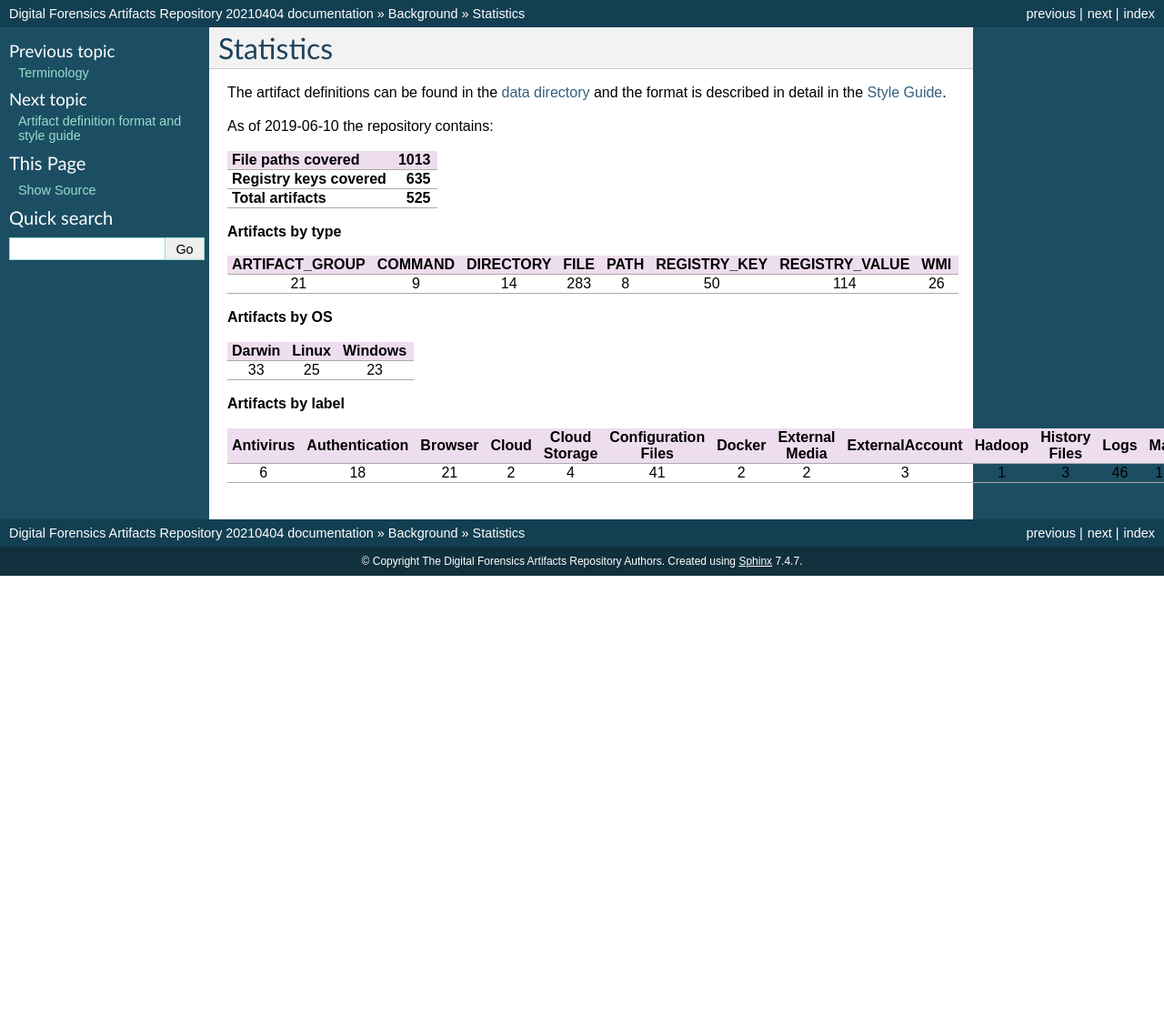
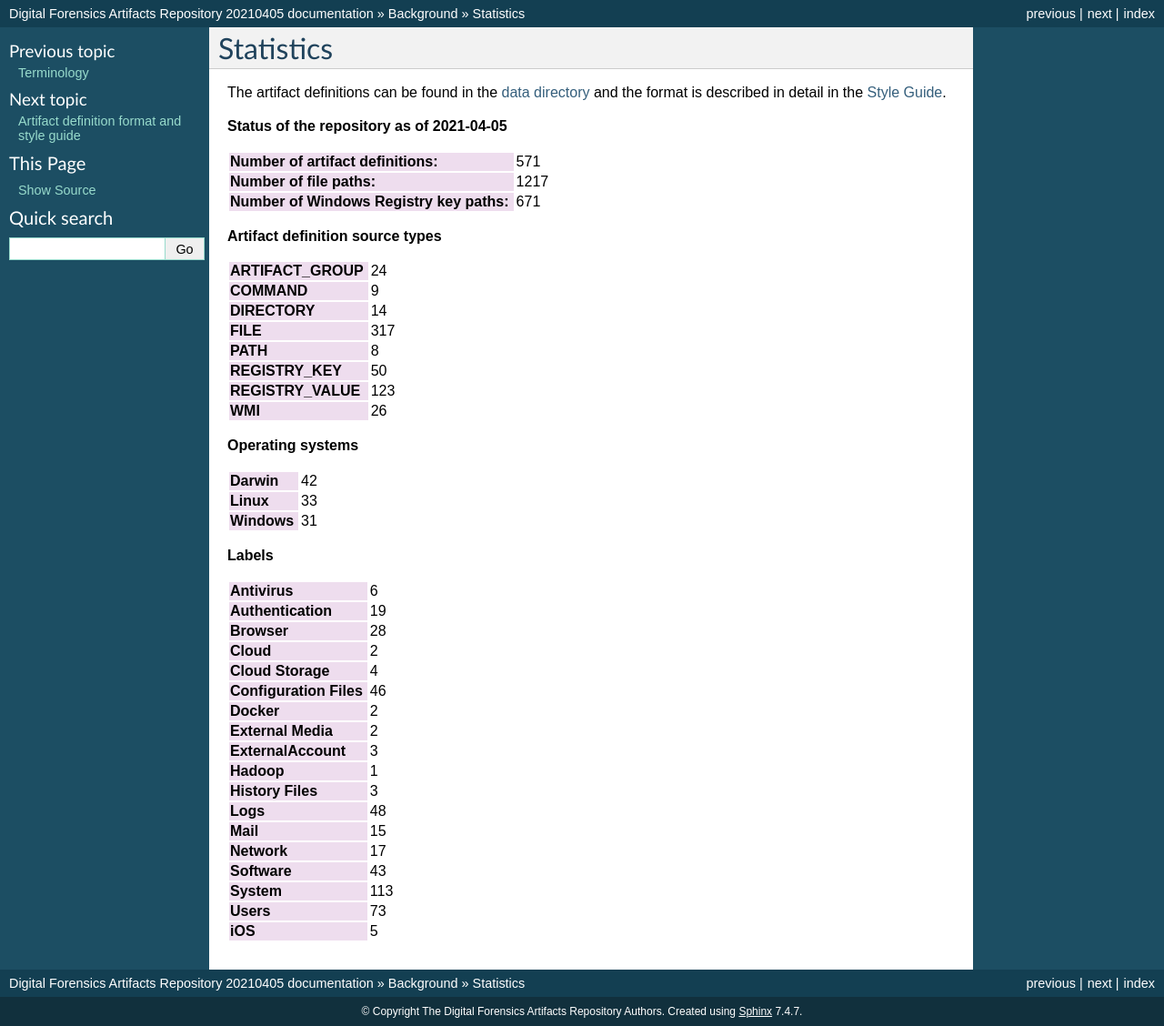
Before and after one commit to ForensicArtifacts/artifacts, a Sphinx documentation site: the page built from docs/sources/background/Stats.md, in a window 1280 px wide. Shown: the whole page at 91% size. Built offline with Sphinx 7.4.7, drawn with Linux system fonts in a browser that asks for light colours; before the commit the page ends 900 px from its top, so only the background shows below that.

Commit message:
Changes to statistics documentation #418 (#419)

```diff
--- a/artifacts/__init__.py
+++ b/artifacts/__init__.py
@@ -1,4 +1,4 @@
 # -*- coding: utf-8 -*-
 """ForensicArtifacts.com Artifact Repository."""
 
-__version__ = '20210404'
+__version__ = '20210405'
--- a/docs/sources/background/Stats.md
+++ b/docs/sources/background/Stats.md
@@ -3,27 +3,182 @@
 The artifact definitions can be found in the [data directory](https://github.com/ForensicArtifacts/artifacts/tree/main/data)
 and the format is described in detail in the [Style Guide](https://github.com/ForensicArtifacts/artifacts/blob/main/docs/Artifacts%20definition%20format%20and%20style%20guide.asciidoc).
 
-As of 2019-06-10 the repository contains:
+**Status of the repository as of 2021-04-05**
 
-| **File paths covered** | **1013** |
-| :------------------ | ------: |
-| **Registry keys covered** | **635** |
-| **Total artifacts** | **525** |
+<table>
+  <tr>
+    <th nowrap style="text-align:left;vertical-align:top">
+      Number of artifact definitions:</th>
+    <td>571</td>
+  </tr>
+  <tr>
+    <th nowrap style="text-align:left;vertical-align:top">
+      Number of file paths:</th>
+    <td>1217</td>
+  </tr>
+  <tr>
+    <th nowrap style="text-align:left;vertical-align:top">
+      Number of Windows Registry key paths:</th>
+    <td>671</td>
+  </tr>
+</table>
 
-**Artifacts by type**
+**Artifact definition source types**
 
-| ARTIFACT_GROUP | COMMAND | DIRECTORY | FILE | PATH | REGISTRY_KEY | REGISTRY_VALUE | WMI |
-| :---: | :---: | :---: | :---: | :---: | :---: | :---: | :---: |
-| 21 | 9 | 14 | 283 | 8 | 50 | 114 | 26 |
+<table>
+  <tr>
+    <th nowrap style="text-align:left;vertical-align:top">
+      ARTIFACT_GROUP</th>
+    <td>24</td>
+  </tr>
+  <tr>
+    <th nowrap style="text-align:left;vertical-align:top">
+      COMMAND</th>
+    <td>9</td>
+  </tr>
+  <tr>
+    <th nowrap style="text-align:left;vertical-align:top">
+      DIRECTORY</th>
+    <td>14</td>
+  </tr>
+  <tr>
+    <th nowrap style="text-align:left;vertical-align:top">
+      FILE</th>
+    <td>317</td>
+  </tr>
+  <tr>
+    <th nowrap style="text-align:left;vertical-align:top">
+      PATH</th>
+    <td>8</td>
+  </tr>
+  <tr>
+    <th nowrap style="text-align:left;vertical-align:top">
+      REGISTRY_KEY</th>
+    <td>50</td>
+  </tr>
+  <tr>
+    <th nowrap style="text-align:left;vertical-align:top">
+      REGISTRY_VALUE</th>
+    <td>123</td>
+  </tr>
+  <tr>
+    <th nowrap style="text-align:left;vertical-align:top">
+      WMI</th>
+    <td>26</td>
+  </tr>
+</table>
 
-**Artifacts by OS**
+**Operating systems**
 
-| Darwin | Linux | Windows |
-| :---: | :---: | :---: |
-| 33 | 25 | 23 |
+<table>
+  <tr>
+    <th nowrap style="text-align:left;vertical-align:top">
+      Darwin</th>
+    <td>42</td>
+  </tr>
+  <tr>
+    <th nowrap style="text-align:left;vertical-align:top">
+      Linux</th>
+    <td>33</td>
+  </tr>
+  <tr>
+    <th nowrap style="text-align:left;vertical-align:top">
+      Windows</th>
+    <td>31</td>
+  </tr>
+</table>
 
-**Artifacts by label**
+**Labels**
 
-| Antivirus | Authentication | Browser | Cloud | Cloud Storage | Configuration Files | Docker | External Media | ExternalAccount | Hadoop | History Files | Logs | Mail | Network | Software | System | Users | iOS |
-| :---: | :---: | :---: | :---: | :---: | :---: | :---: | :---: | :---: | :---: | :---: | :---: | :---: | :---: | :---: | :---: | :---: | :---: |
-| 6 | 18 | 21 | 2 | 4 | 41 | 2 | 2 | 3 | 1 | 3 | 46 | 15 | 15 | 43 | 104 | 68 | 5 |
+<table>
+  <tr>
+    <th nowrap style="text-align:left;vertical-align:top">
+      Antivirus</th>
+    <td>6</td>
+  </tr>
+  <tr>
+    <th nowrap style="text-align:left;vertical-align:top">
+      Authentication</th>
+    <td>19</td>
+  </tr>
+  <tr>
+    <th nowrap style="text-align:left;vertical-align:top">
+      Browser</th>
+    <td>28</td>
+  </tr>
+  <tr>
+    <th nowrap style="text-align:left;vertical-align:top">
+      Cloud</th>
+    <td>2</td>
+  </tr>
+  <tr>
+    <th nowrap style="text-align:left;vertical-align:top">
+      Cloud Storage</th>
+    <td>4</td>
+  </tr>
+  <tr>
+    <th nowrap style="text-align:left;vertical-align:top">
+      Configuration Files</th>
+    <td>46</td>
+  </tr>
+  <tr>
+    <th nowrap style="text-align:left;vertical-align:top">
+      Docker</th>
+    <td>2</td>
+  </tr>
+  <tr>
+    <th nowrap style="text-align:left;vertical-align:top">
+      External Media</th>
+    <td>2</td>
+  </tr>
+  <tr>
+    <th nowrap style="text-align:left;vertical-align:top">
+      ExternalAccount</th>
+    <td>3</td>
+  </tr>
+  <tr>
+    <th nowrap style="text-align:left;vertical-align:top">
+      Hadoop</th>
+    <td>1</td>
+  </tr>
+  <tr>
+    <th nowrap style="text-align:left;vertical-align:top">
+      History Files</th>
+    <td>3</td>
+  </tr>
+  <tr>
+    <th nowrap style="text-align:left;vertical-align:top">
+      Logs</th>
+    <td>48</td>
+  </tr>
+  <tr>
+    <th nowrap style="text-align:left;vertical-align:top">
+      Mail</th>
+    <td>15</td>
+  </tr>
+  <tr>
+    <th nowrap style="text-align:left;vertical-align:top">
+      Network</th>
+    <td>17</td>
+  </tr>
+  <tr>
+    <th nowrap style="text-align:left;vertical-align:top">
+      Software</th>
+    <td>43</td>
+  </tr>
+  <tr>
+    <th nowrap style="text-align:left;vertical-align:top">
+      System</th>
+    <td>113</td>
+  </tr>
+  <tr>
+    <th nowrap style="text-align:left;vertical-align:top">
+      Users</th>
+    <td>73</td>
+  </tr>
+  <tr>
+    <th nowrap style="text-align:left;vertical-align:top">
+      iOS</th>
+    <td>5</td>
+  </tr>
+</table>
```
Also changed, not shown: 3 other files.
